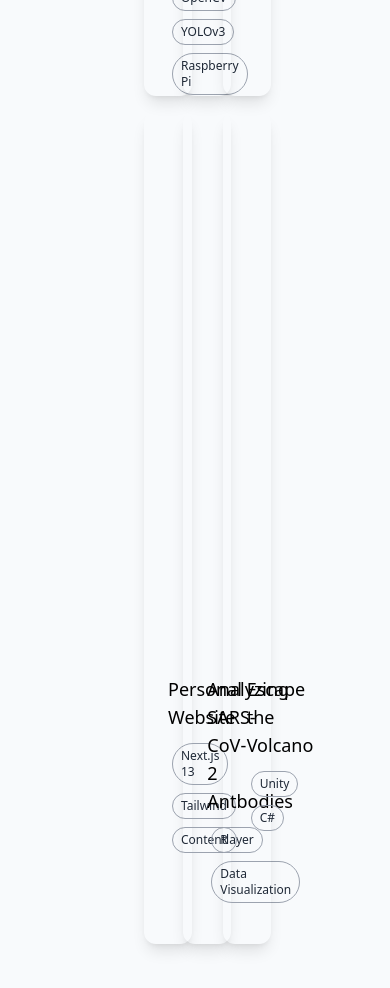
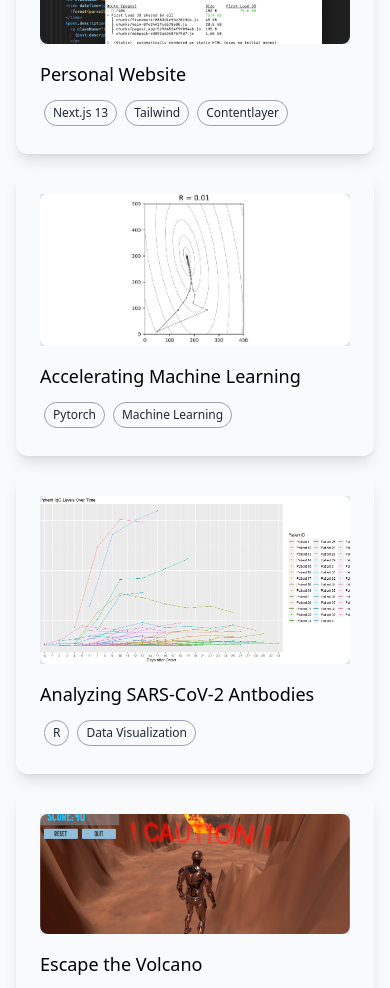
Before and after one commit to Fredenck/fredsite, a Next.js app: page /projects in a window 390 px wide. Shown: the part 1380-2368 px from the top of the page. Built offline with nearby package versions, Linux system fonts and the light colour scheme.

Commit message:
style: md lg responsiveness; content: +1 project
add responsiveness for default, medium, and large screens. Tested with Chrome DevTools for various devices (iPhone SE, iPhone 12 Pro, iPad Air, etc). Default corresponds to the small screens due to Tailwind syntax

Add petanano into projects

```diff
--- a/app/blog/[slug]/page.tsx
+++ b/app/blog/[slug]/page.tsx
@@ -35,7 +35,7 @@ const PostLayout = ({ params }: { params: { slug: string } }) => {
   if (!post) notFound()
 
   return (
-    <article className="px-72 pt-8 pb-24">
+    <article className="px-12 md:px-36 lg:px-72 pt-8 pb-24">
       <div className="mb-8">
         <h1 className="text-3xl font-bold">{post.title}</h1>
         <time dateTime={post.date} className="text-xs mb-1 text-gray-600">
--- a/app/blog/page.tsx
+++ b/app/blog/page.tsx
@@ -31,7 +31,7 @@ function PostCard(post: Post) {
 export default async function BlogPage() {
   const posts = allPosts.sort((a:any, b:any) => compareDesc(new Date(a.date), new Date(b.date)))
   return (
-    <div className="py-8 px-96 font-sans">
+    <div className="py-8 px-16 md:px-48 lg:px-96 font-sans">
       <div className="mb-8">
         <h1 className='text-2xl font-bold'>Blog</h1>
       </div>
--- a/app/page.tsx
+++ b/app/page.tsx
@@ -9,7 +9,7 @@ export const metadata: Metadata = {
 export default function Home() {
   return (
     // p-24, h-[...] because h-screen conflcits with navbar height and leads to whitespace at the bottom
-    <main className="flex flex-row justify-around h-[calc(100vh-64px)] p-24">
+    <main className="flex flex-col md:flex-row lg:flex-row md:justify-around lg:justify-around h-[calc(100vh-64px)] p-12 md:p-16 lg:p-24">
       <div className="w-full font-mono basis-2/6">
         <h1 className='text-lg font-bold'>Hey, it's Fred</h1>
         <br></br>
@@ -27,11 +27,10 @@ export default function Home() {
       {/* <img src="/aloha.jpg" alt="My face" className="h-full rounded-lg" /> */}
       <Image
         alt="Aloha"
-        className='rounded-lg'
+        className='rounded-lg object-scale-down pt-12 md:pt-0 lg:pt-0'
         // Importing an image will
         // automatically set the width and height
         src={pfp}
-        sizes="150vw"
         // Make the image display full width
         style={{
           height: '100%',
--- a/app/projects/page.tsx
+++ b/app/projects/page.tsx
@@ -20,7 +20,7 @@ type Project = {
 function ProjectCard(project: Project) {
   return (
     <div className='shadow-lg p-6 rounded-xl'>
-        <div className="group relative block w-full h-4/6 bg-slate-200">
+        <div className="group relative block w-full bg-slate-200">
             <img src={project.img}
                 className="absolute object-cover w-full h-full rounded-lg group-hover:opacity-10"
                 alt="project img">
@@ -54,12 +54,12 @@ function ProjectCard(project: Project) {
 
 export default async function ProjectPage() {
   return (
-    <div className="py-8 px-36 font-sans">
+    <div className="py-8 px-4 md:px-24 lg:px-36 font-sans">
       <div className="text-center ">
         <h1 className='text-2xl font-bold'>Projects</h1>
         <p>Random stuff I've done; hover for some details!</p>
       </div>
-      <div className='grid grid-cols-3 gap-4 justify-between'>
+      <div className='grid grid-cols-1 lg:grid-cols-3 gap-4'>
         <ProjectCard
             title={'Walk with Me: Computer Vision on the White Cane'}
             description={'Utilizing computer vision on a white cane, \
@@ -108,6 +108,16 @@ export default async function ProjectPage() {
                 path={'https://github.com/Fredenck/Escape-the-Volcano#readme'}
               />
         <ProjectCard
+            title={'Accelerating Machine Learning'}
+            description={'Worked under Khanh Nguyen to develop and test his patent\
+            :Tuning and Accelerating Machine Learning using Unmixed Second Order Derivatives.\
+            Created convolutional neural networks and applied a custom backpropogation method to \
+            accelerate convergence.'}
+            languages={['Pytorch', 'Machine Learning']}
+            img={'/petanano.png'}
+            path={''}
+          />
+          <ProjectCard
               title={'Analyzing SARS-CoV-2 Antbodies'}
               description={'As a part of the Coronavirus Visualization Team under Harvard\'s Erevna Program, \
               I researched how our body\'s IgG and IgM antibodies are effected by SARS-CoV-2 (Covid-19).\
```
Also changed, not shown: public/petanano.png (added). Lines whose indentation alone changed are shown as unchanged.
